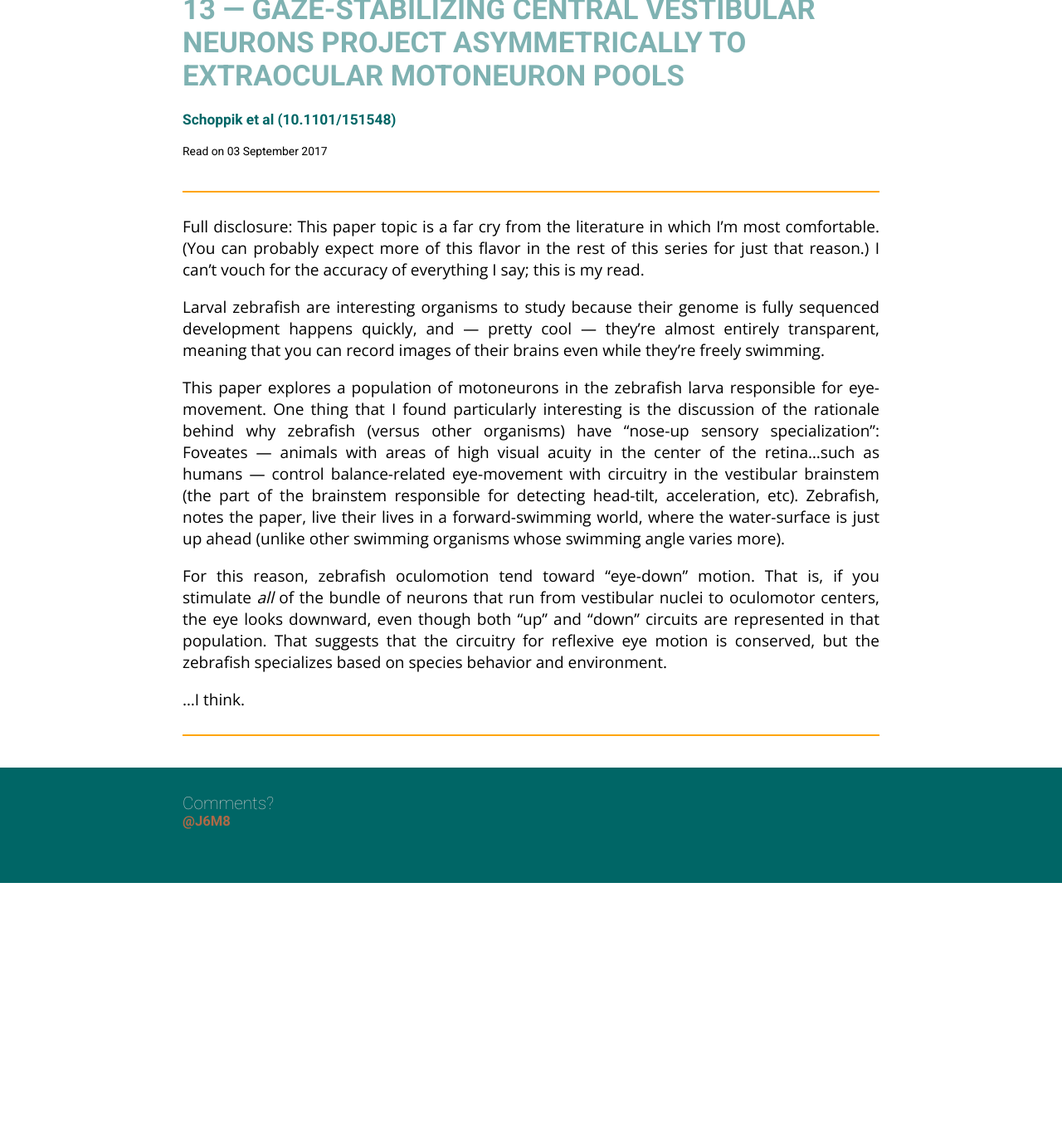
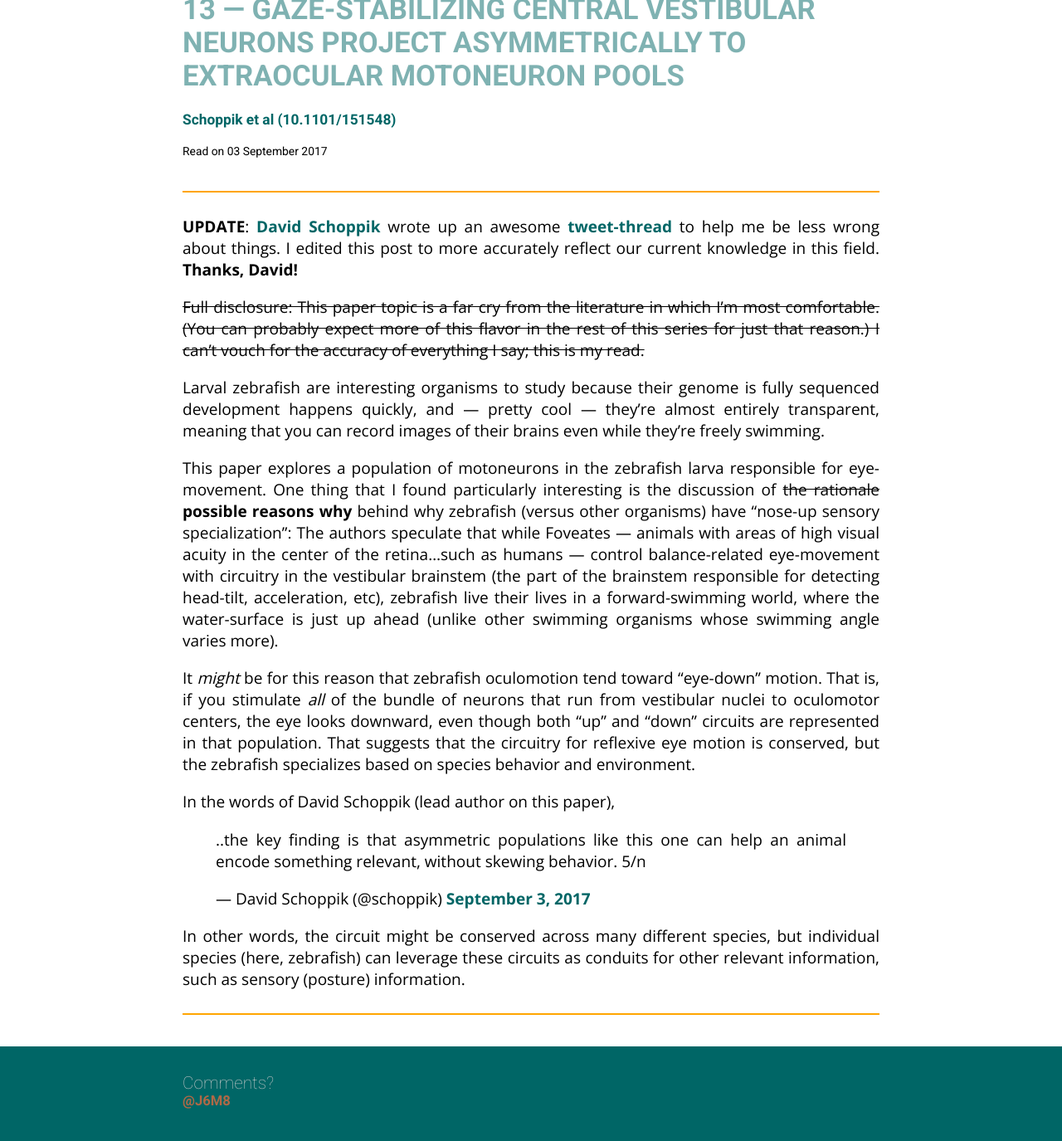
Before and after one commit to j6k4m8/365papers, a Jekyll site: the page built from _posts/2017-09-03-13.md, in a window 1280 px wide and 1400 px high, scrolled down 222 px. Shown: the top 1375 px of the window at 83% size. Built offline with Jekyll 4.4.1, drawn with Linux system fonts in a browser that asks for light colours; nearby versions of some CDN libraries; comment, search, counter and statistics services are not loaded; before the commit the page ends 1286 px from its top, so only the background shows below that.

Commit message:
Add update from David Schoppik's tweet response

```diff
--- a/_posts/2017-09-03-13.md
+++ b/_posts/2017-09-03-13.md
@@ -10,12 +10,19 @@ tags:
 summary: Zebrafish tilt-sensors and eye-movement are connected asymmetrically, suggesting that oculomotor input incorporates both the behavior of the species as well as evolved reflexive behaviors.
 ---
 
-Full disclosure: This paper topic is a far cry from the literature in which I'm most comfortable. (You can probably expect more of this flavor in the rest of this series for just that reason.) I can't vouch for the accuracy of everything I say; this is my read.
+**UPDATE**: [David Schoppik](https://twitter.com/schoppik) wrote up an awesome [tweet-thread](https://twitter.com/schoppik/status/904427778052939776) to help me be less wrong about things. I edited this post to more accurately reflect our current knowledge in this field. **Thanks, David!**
+
+~~Full disclosure: This paper topic is a far cry from the literature in which I'm most comfortable. (You can probably expect more of this flavor in the rest of this series for just that reason.) I can't vouch for the accuracy of everything I say; this is my read.~~
 
 Larval zebrafish are interesting organisms to study because their genome is fully sequenced development happens quickly, and — pretty cool — they're almost entirely transparent, meaning that you can record images of their brains even while they're freely swimming.
 
-This paper explores a population of motoneurons in the zebrafish larva responsible for eye-movement. One thing that I found particularly interesting is the discussion of the rationale behind why zebrafish (versus other organisms) have "nose-up sensory specialization": Foveates — animals with areas of high visual acuity in the center of the retina...such as humans — control balance-related eye-movement with circuitry in the vestibular brainstem (the part of the brainstem responsible for detecting head-tilt, acceleration, etc). Zebrafish, notes the paper, live their lives in a forward-swimming world, where the water-surface is just up ahead (unlike other swimming organisms whose swimming angle varies more).
+This paper explores a population of motoneurons in the zebrafish larva responsible for eye-movement. One thing that I found particularly interesting is the discussion of ~~the rationale~~ **possible reasons why** behind why zebrafish (versus other organisms) have "nose-up sensory specialization": The authors speculate that while Foveates — animals with areas of high visual acuity in the center of the retina...such as humans — control balance-related eye-movement with circuitry in the vestibular brainstem (the part of the brainstem responsible for detecting head-tilt, acceleration, etc), zebrafish live their lives in a forward-swimming world, where the water-surface is just up ahead (unlike other swimming organisms whose swimming angle varies more).
 
-For this reason, zebrafish oculomotion tend toward "eye-down" motion. That is, if you stimulate _all_ of the bundle of neurons that run from vestibular nuclei to oculomotor centers, the eye looks downward, even though both "up" and "down" circuits are represented in that population. That suggests that the circuitry for reflexive eye motion is conserved, but the zebrafish specializes based on species behavior and environment.
+It _might_ be for this reason that zebrafish oculomotion tend toward "eye-down" motion. That is, if you stimulate _all_ of the bundle of neurons that run from vestibular nuclei to oculomotor centers, the eye looks downward, even though both "up" and "down" circuits are represented in that population. That suggests that the circuitry for reflexive eye motion is conserved, but the zebrafish specializes based on species behavior and environment.
 
-...I think.
+In the words of David Schoppik (lead author on this paper),
+
+<blockquote class="twitter-tweet" data-lang="en"><p lang="en" dir="ltr">..the key finding is that asymmetric populations like this one can help an animal encode something relevant, without skewing behavior. 5/n</p>&mdash; David Schoppik (@schoppik) <a href="https://twitter.com/schoppik/status/904429132502663169">September 3, 2017</a></blockquote>
+<script async src="//platform.twitter.com/widgets.js" charset="utf-8"></script>
+
+In other words, the circuit might be conserved across many different species, but individual species (here, zebrafish) can leverage these circuits as conduits for other relevant information, such as sensory (posture) information.
```
Also changed, not shown: scripts/most-popular-tags.py (added, +7 -0 lines), scripts/pages-hits.csv (added, +15 -0 lines), .ignore.client_id.json (added), 1 other file.
